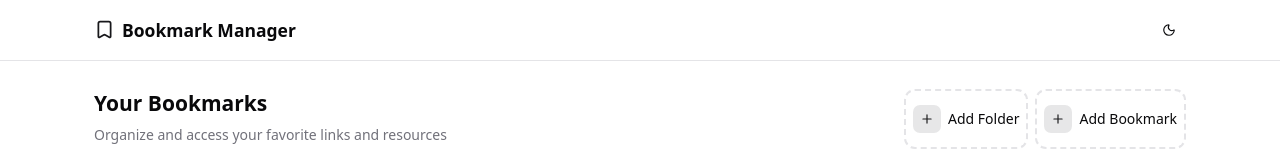
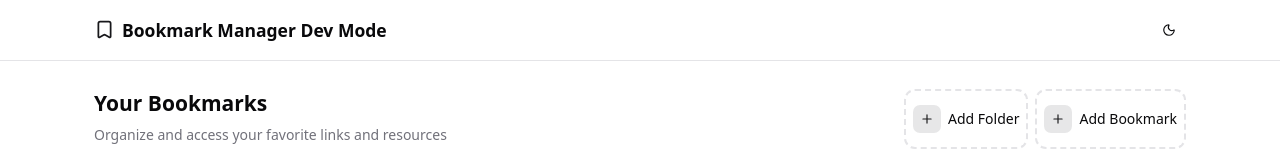
Before and after one commit to ABIDULLAH786/bookmark-manager-web-app, a Next.js app: page / in a window 1280 px wide. Shown: the top 160 px of the page. Built offline with nearby package versions, Linux system fonts and the light colour scheme; no server answers.

Commit message:
header title changes for testing

```diff
--- a/src/components/Header.tsx
+++ b/src/components/Header.tsx
@@ -24,7 +24,7 @@ export function Header({ currentFolder }: HeaderProps) {
           <Link href={"/"} className="flex items-center gap-2">
             <Bookmark className="h-6 w-6 text-primary" />
             <h1 className="text-xl font-semibold">
-              {currentFolder ? currentFolder : 'Bookmark Manager'}
+              {currentFolder ? currentFolder : 'Bookmark Manager Dev Mode'}
             </h1>
           </Link>
         </div>
```
